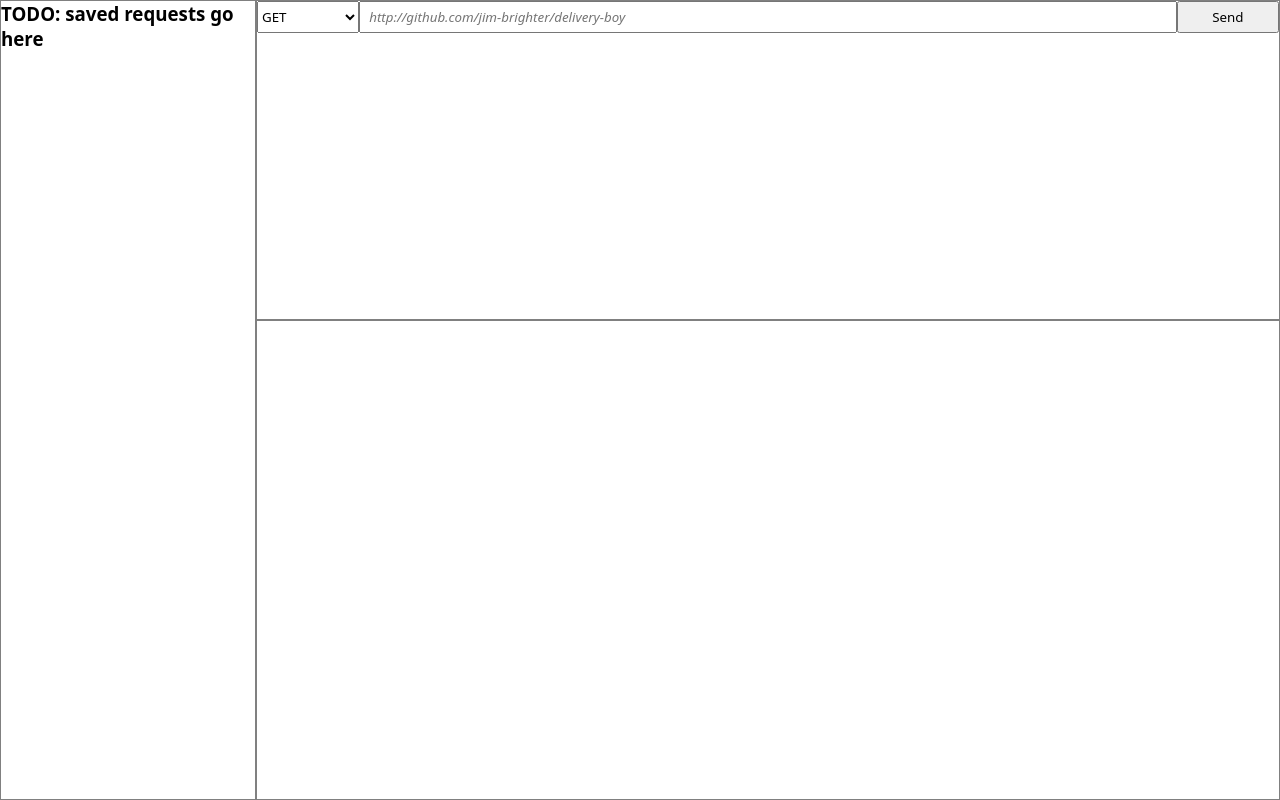
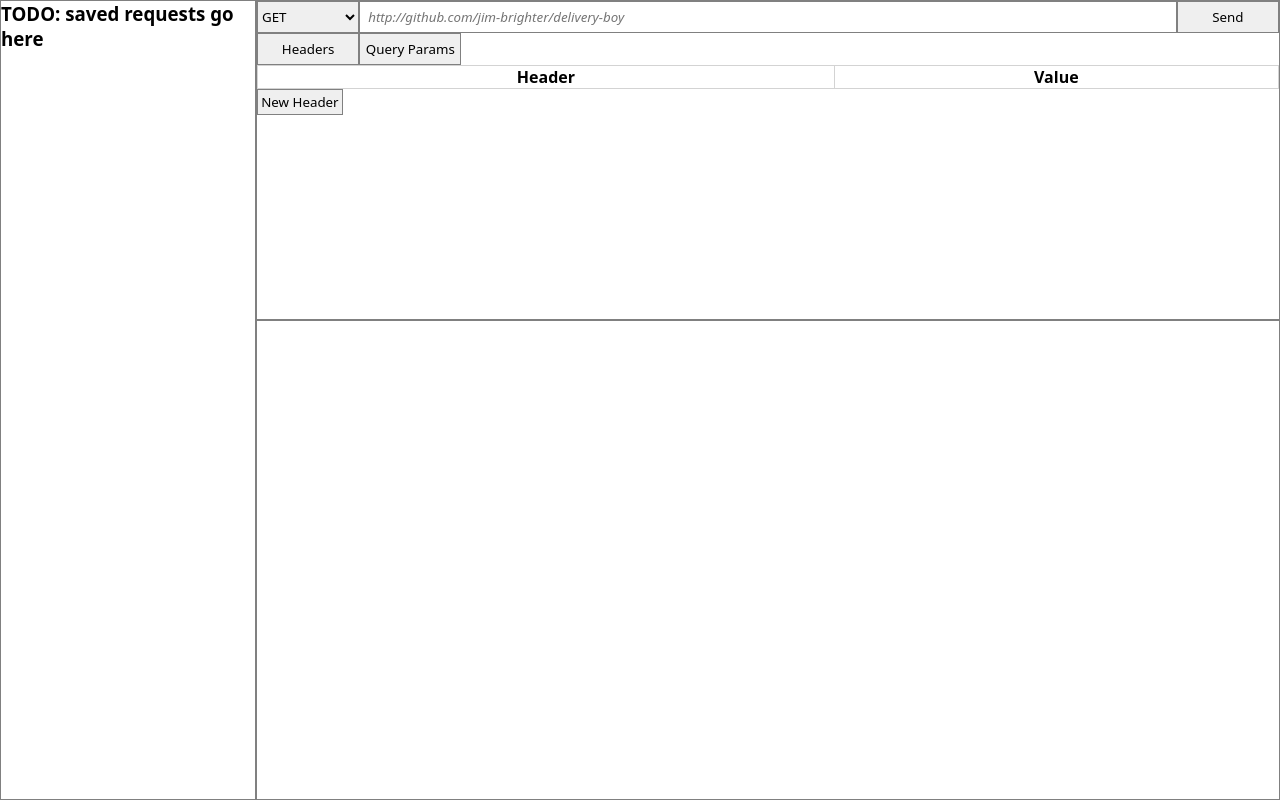
Before and after one commit to jim-brighter/delivery-boy, an Electron app: page index.html in a window 1280 px wide. Drawn offline with Linux system fonts and the light colour scheme.

Commit message:
headers editor

```diff
--- a/css/request.css
+++ b/css/request.css
@@ -1,11 +1,5 @@
 #url:placeholder-shown {
     font-style: italic;
-}
-
-#url {
-    grid-column-start: 2;
-    grid-column-end: 3;
-    padding-left: 0.5rem;
 }
 
 #method {
@@ -15,9 +9,59 @@
     grid-row-end: 2;
 }
 
+#url {
+    grid-column-start: 2;
+    grid-column-end: 10;
+    grid-row-start: 1;
+    grid-row-end: 2;
+    padding-left: 0.5rem;
+}
+
 #send {
-    grid-column-start: 3;
-    grid-column-end: 4;
+    grid-column-start: 10;
+    grid-column-end: 11;
     grid-row-start: 1;
     grid-row-end: 2;
 }
+
+#headers {
+    grid-column-start: 1;
+    grid-column-end: 2;
+    grid-row-start: 2;
+    grid-row-end: 3;
+}
+
+#query-params {
+    grid-column-start: 2;
+    grid-column-end: 3;
+    grid-row-start: 2;
+    grid-row-end: 3;
+}
+
+.request-details-editor {
+    grid-column-start: 1;
+    grid-column-end: 11;
+    grid-row-start: 3;
+    grid-row-end: 11;
+    overflow: scroll;
+}
+
+#headers-editor>table {
+    width: 100%;
+}
+
+#headers-table, #headers-table td, #headers-table th {
+    border: 1px solid lightgray;
+    border-collapse: collapse;
+}
+
+.header-input {
+    width: 100%;
+    height: 100%;
+    padding: 0.2rem;
+    border: none;
+}
+
+#new-header {
+    padding: 0.2rem;
+}
--- a/css/style.css
+++ b/css/style.css
@@ -22,6 +22,22 @@ body {
     grid-template-rows: repeat(5, 20%);
 }
 
+button {
+    border: 1px solid gray;
+    border-collapse: collapse;
+    cursor: pointer;
+}
+
+input {
+    border: 1px solid gray;
+    border-collapse: collapse;
+}
+
+select {
+    border: 1px solid gray;
+    border-collapse: collapse;
+}
+
 #sidebar {
     grid-column-start: 1;
     grid-column-end: 2;
@@ -39,8 +55,8 @@ body {
     border: 1px solid gray;
     border-collapse: collapse;
     display: grid;
-    grid-template-columns: 10% 80% 10%;
-    grid-template-rows: 10% 10% 90%;
+    grid-template-columns: repeat(10, 10%);
+    grid-template-rows: repeat(10, 10%);
 }
 
 #response {
--- a/index.html
+++ b/index.html
@@ -22,7 +22,25 @@
         <div id="request-editor">
             <select name="method" id="method"></select>
             <input id="url" type="text" placeholder="http://github.com/jim-brighter/delivery-boy" autocomplete="off">
-            <button type="button" id="send">Send</button>
+            <button type="button" id="send" onclick="sendRequest()">Send</button>
+            <button type="button" id="headers" onclick="changeDetails(event)">Headers</button>
+            <button type="button" id="query-params" onclick="changeDetails(event)">Query Params</button>
+            <div class="request-details-editor" id="headers-editor">
+                <table id="headers-table">
+                    <thead>
+                        <tr>
+                            <th>Header</th>
+                            <th>Value</th>
+                        </tr>
+                    </thead>
+                    <tbody>
+                    </tbody>
+                </table>
+                <button type="button" id="new-header" onclick="newHeader()">New Header</button>
+            </div>
+            <div class="request-details-editor" id="query-params-editor" hidden>
+                TODO: query params
+            </div>
         </div>
         <div id="response">
             <pre id="response-body"></pre>
--- a/renderer.js
+++ b/renderer.js
@@ -20,10 +20,25 @@ const sendRequest = async () => {
     const method = document.getElementById('method').value;
     const url = document.getElementById('url').value;
 
+    const headerTable = document.getElementById('headers-table');
+    const headerTableBody = headerTable.getElementsByTagName('tbody')[0];
+    const headerTableRows = headerTableBody.getElementsByTagName('tr');
+
+    const headers = {};
+
+    for (let headerRow of headerTableRows) {
+        const cells = headerRow.getElementsByTagName('td');
+        const headerName = cells[0].getElementsByTagName('input')[0].value;
+        const headerVal = cells[1].getElementsByTagName('input')[0].value;
+
+        headers[headerName] = headerVal;
+    }
+
     const responseArea = document.getElementById('response-body');
 
     const response = await fetch(url, {
-        method
+        method,
+        headers
     });
 
     const data = await response.json();
@@ -31,4 +46,36 @@ const sendRequest = async () => {
     responseArea.innerText = JSON.stringify(data, null, 2);
 }
 
-document.getElementById('send').onclick = sendRequest;
+const changeDetails = (event) => {
+    document.querySelectorAll('.request-details-editor').forEach((element) => {
+        element.hidden = element.id !== `${event.target.id}-editor`;
+    });
+}
+
+const newHeader = () => {
+    const headerTable = document.getElementById('headers-table');
+    const headerTableBody = headerTable.getElementsByTagName('tbody')[0];
+
+    const row = document.createElement('tr');
+    const headerCol = document.createElement('td');
+    const headerVal = document.createElement('td');
+
+    const headerColInput = document.createElement('input');
+    headerColInput.classList.add('header-input');
+    headerColInput.type = 'text';
+    headerColInput.autocomplete = 'off';
+    headerColInput.placeholder = 'Content-Type';
+
+    const headerValInput = document.createElement('input');
+    headerValInput.classList.add('header-input');
+    headerValInput.type = 'text';
+    headerValInput.autocomplete = 'off';
+    headerValInput.placeholder = 'application/json';
+
+    headerCol.appendChild(headerColInput);
+    headerVal.appendChild(headerValInput);
+    row.appendChild(headerCol);
+    row.appendChild(headerVal);
+
+    headerTableBody.appendChild(row);
+}
```
